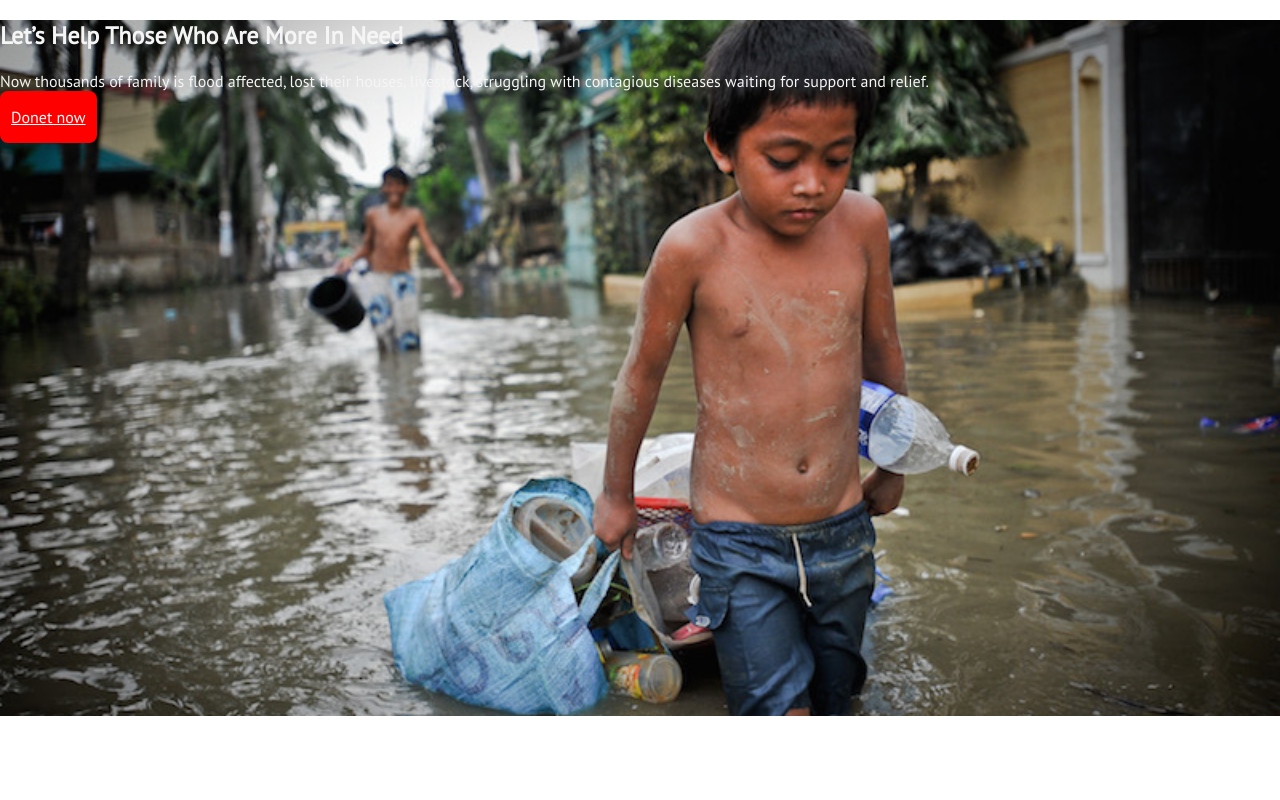
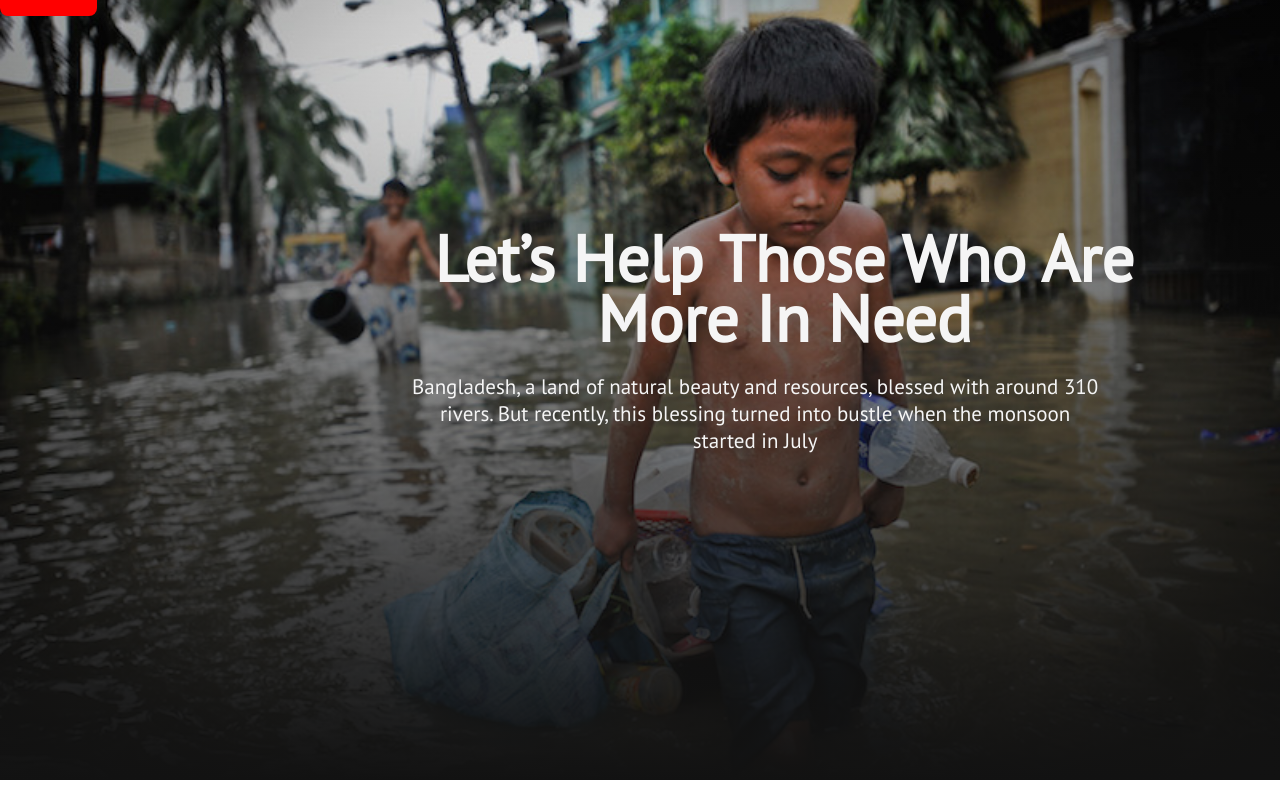
Before and after one commit to maahidhasan/first-assignment, a plain HTML site: page index.html in a window 1280 px wide. Drawn offline with Linux system fonts and the light colour scheme.

Commit message:
hero update

```diff
--- a/index.html
+++ b/index.html
@@ -16,8 +16,8 @@
     <section class="header">
         <div class="hero">
             <h1>Let’s Help Those Who Are More In Need</h1>
-            <p>Now thousands of family is flood affected, lost their houses, livestock, struggling with contagious
-                diseases waiting for support and relief.</p>
+            <p>Bangladesh, a land of natural beauty and resources, blessed with around 310 rivers. But recently, this
+                blessing turned into bustle when the monsoon started in July</p>
             <a class="btn" href="#">Donet now</a>
         </div>
     </section>
--- a/style.css
+++ b/style.css
@@ -1,15 +1,10 @@
 body {
     font-family: 'PT Sans', sans-serif;
     margin: 0;
-    padding: 0;
-    border: 0;
+
 }
 
-.section {
-    margin: 0px;
-    padding: 0px;
-    border: 0px;
-}
+
 
 /* button */
 .btn {
@@ -23,21 +18,46 @@ body {
 /* hero */
 .header {
     background-image: url(images/hero.jpg);
-    height: 696px;
+    height: 800px;
     width: 100%;
     background-size: cover;
     background-position: center;
     background-repeat: no-repeat;
+    margin-top: -20px;
 }
 
+.hero {
+    background: linear-gradient(360deg, #121212 0%, rgba(18, 18, 18, 0) 100%);
+    height: 100%;
+
+}
 
 
 
 
 .hero h1 {
     color: whitesmoke;
+    text-align: center;
+    position: absolute;
+    width: 826px;
+    left: 29%;
+    top: 174px;
+    font-weight: 700;
+    font-size: 65px;
+    line-height: 60px;
+
 }
 
 .hero p {
     color: whitesmoke;
+
+    text-align: center;
+    position: absolute;
+    width: 691px;
+    height: 56px;
+    left: 32%;
+    top: 352px;
+
+    font-weight: 400;
+    font-size: 21px;
 }
```
